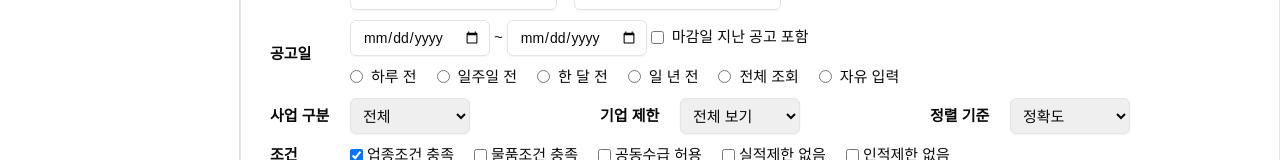
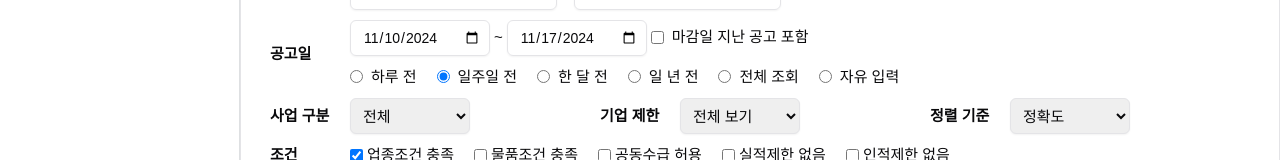
Before and after one commit to hckang80/nextjs-beginner-task, a Next.js app: page /dashboard/rfp in a window 1280 px wide. Shown: the part 405-565 px from the top of the page. Built offline with nearby package versions, Linux system fonts and the light colour scheme.

Commit message:
feat: 공고일 기본값 심어지도록 개선

```diff
--- a/app/dashboard/rfp/detailed-search.tsx
+++ b/app/dashboard/rfp/detailed-search.tsx
@@ -257,7 +257,11 @@ export function AnnouncementDate({
     },
   ];
 
-  const setDateRange = (date?: Date) => {
+  const setDateRange = (value: string) => {
+    const item = dateRange.find((item) => item.value === value);
+    if (!item) return;
+
+    const date = item.calculatedDate?.();
     if (!date) return;
 
     setFormModel({
@@ -265,7 +269,16 @@ export function AnnouncementDate({
       announcementDateFrom: new Intl.DateTimeFormat("en-CA").format(date),
       announcementDateTo: new Intl.DateTimeFormat("en-CA").format(),
     });
+
+    setAnnouncementDate(value);
   };
+
+  const [announcementDate, setAnnouncementDate] = useState("");
+
+  useEffect(() => {
+    console.log("useEffect"); // TODO: 초기에 콘솔 두번 찍힘. 확인 필요
+    setDateRange("inAWeek");
+  }, []);
 
   return (
     <tr>
@@ -297,14 +310,15 @@ export function AnnouncementDate({
         </div>
 
         <div className="flex flex-wrap items-center gap-x-[20px] gap-y-[5px]">
-          {dateRange.map(({ label, value, calculatedDate }) => (
+          {dateRange.map(({ label, value }) => (
             <label key={label} className="flex items-center gap-2">
               <input
                 name="announcementDate"
+                checked={value === announcementDate}
                 value={value}
                 type="radio"
                 onChange={() => {
-                  setDateRange(calculatedDate?.());
+                  setDateRange(value);
                 }}
               />
               {label}
```
